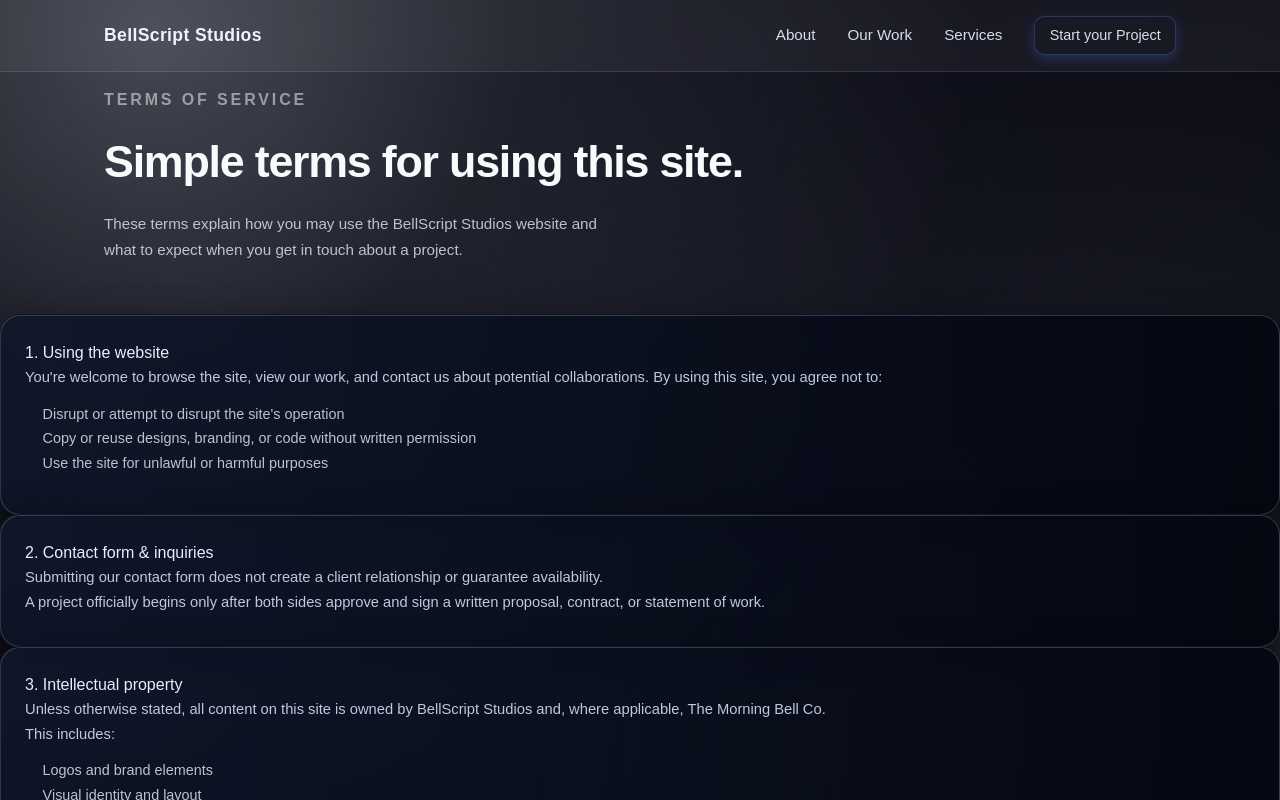
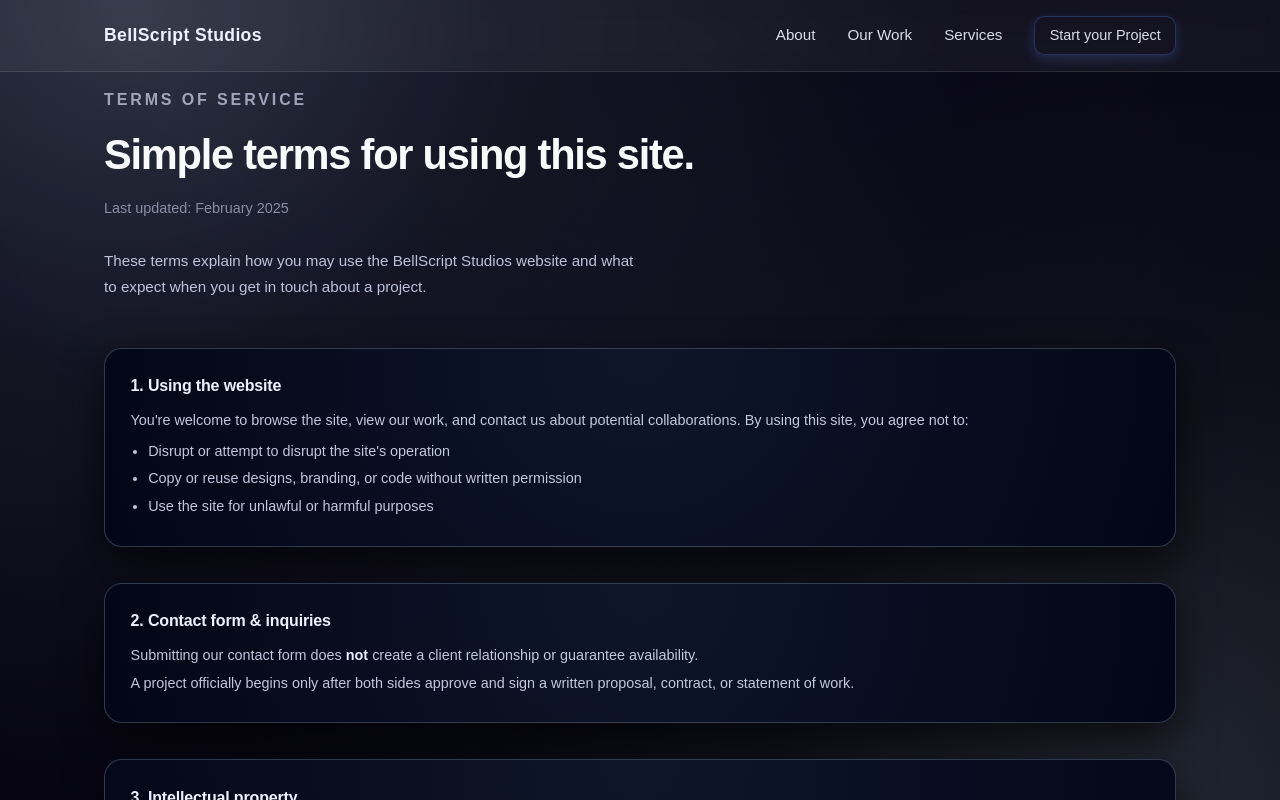
Before and after one commit to BellScriptStudios/bellscript-v2, a Next.js app: page /terms in a window 1280 px wide. Shown: the top 800 px of the page. Built offline with nearby package versions, Linux system fonts and the light colour scheme; no server answers.

Commit message:
feat: Add LegalPage styles and update Privacy and Terms pages with last updated date and email correction

```diff
--- a/src/app/Styles/AboutPage.module.css
+++ b/src/app/Styles/AboutPage.module.css
@@ -1,4 +1,3 @@
-
 .page {
   position: relative;
   min-height: 100vh;
--- a/src/app/Styles/LegalPage.module.css
+++ b/src/app/Styles/LegalPage.module.css
@@ -0,0 +1,180 @@
+.page {
+  position: relative;
+  min-height: 100vh;
+  padding: 0;
+  color: #e8eefc;
+  isolation: isolate;
+
+  background:
+    radial-gradient(
+      circle at 10% 0%,
+      rgba(148, 163, 184, 0.28) 0%,
+      rgba(148, 163, 184, 0.1) 26%,
+      transparent 60%
+    ),
+    radial-gradient(
+      circle at 90% 100%,
+      rgba(148, 163, 184, 0.22) 0%,
+      rgba(148, 163, 184, 0.08) 28%,
+      transparent 65%
+    ),
+    linear-gradient(145deg, #050614 0%, #050311 45%, #03040b 100%);
+  background-attachment: fixed;
+}
+
+.page::before {
+  content: "";
+  position: fixed;
+  inset: -30%;
+  z-index: -1;
+  pointer-events: none;
+  background:
+    linear-gradient(
+      to bottom,
+      rgba(248, 250, 252, 0.04) 0px,
+      transparent 1px,
+      transparent 14px
+    ),
+    radial-gradient(
+      ellipse at 50% 0%,
+      rgba(248, 250, 252, 0.18) 0%,
+      rgba(15, 23, 42, 0) 60%
+    );
+  mix-blend-mode: soft-light;
+  opacity: 0.4;
+  filter: blur(0.4px);
+}
+
+.hero {
+  max-width: 1120px;
+  margin: 0 auto;
+  padding: 4.5rem 1.25rem 2.5rem;
+  display: flex;
+  flex-direction: column;
+  gap: 0.75rem;
+}
+
+.kicker {
+  text-transform: uppercase;
+  letter-spacing: 0.18em;
+  font-weight: 600;
+  color: rgba(226, 232, 255, 0.65);
+}
+
+.title {
+  font-size: clamp(2rem, 4vw, 2.6rem);
+  font-weight: 700;
+  letter-spacing: -0.03em;
+  color: #f9fafb;
+  margin: 0;
+}
+
+.lead {
+  font-size: 0.95rem;
+  line-height: 1.7;
+  max-width: 34rem;
+  margin: 0.25rem 0 0;
+  color: rgba(226, 232, 255, 0.82);
+}
+
+.body {
+  max-width: 1120px;
+  margin: 0 auto;
+  padding: 0 1.25rem 3.5rem;
+  display: flex;
+  flex-direction: column;
+  gap: 2rem;
+}
+
+.section {
+  background: radial-gradient(circle at top, rgba(15, 23, 42, 0.95), #020617);
+  border-radius: 18px;
+  border: 1px solid rgba(148, 163, 184, 0.32);
+  padding: 1.4rem 1.35rem 1.5rem;
+  box-shadow: 0 16px 40px rgba(0, 0, 0, 0.65);
+}
+
+.sectionTitle {
+  font-size: 1rem;
+  font-weight: 600;
+  letter-spacing: -0.01em;
+  margin: 0 0 0.6rem;
+  color: #eef2ff;
+}
+
+.updated {
+  font-size: 0.9rem;
+  color: rgba(226, 232, 255, 0.55);
+  margin: 0 0 0.75rem;
+}
+
+.sectionSubTitle {
+  font-size: 0.9rem;
+  font-weight: 500;
+  margin: 0.1rem 0 0.4rem;
+  color: rgba(226, 232, 255, 0.9);
+}
+
+.sectionBody {
+  font-size: 0.9rem;
+  line-height: 1.7;
+  margin: 0.2rem 0 0;
+  color: rgba(226, 232, 255, 0.85);
+}
+
+.list {
+  margin: 0.4rem 0 0;
+  padding-left: 1.1rem;
+  font-size: 0.9rem;
+  line-height: 1.7;
+  color: rgba(226, 232, 255, 0.85);
+}
+
+.list li {
+    list-style: disc;
+}
+
+.list li + li {
+  margin-top: 0.2rem;
+}
+
+.inlineStrong {
+  font-weight: 600;
+  color: #e5edff;
+}
+
+.backNav {
+  max-width: 1120px;
+  margin: 0 auto;
+  padding: 0 1.25rem 3rem;
+}
+
+.backLink {
+  font-size: 0.85rem;
+  color: rgba(226, 232, 255, 0.75);
+  text-decoration: none;
+}
+
+.backLink:hover {
+  color: #f9fafb;
+  text-decoration: underline;
+}
+
+@media (min-width: 768px) {
+  .hero {
+    padding: 5.5rem 1.5rem 3rem;
+  }
+
+  .body {
+    padding: 0 1.5rem 4rem;
+    gap: 2.25rem;
+  }
+
+  .section {
+    padding: 1.6rem 1.6rem 1.7rem;
+  }
+
+  .backNav {
+    padding: 0 1.5rem 3.5rem;
+  }
+}
--- a/src/app/privacy/page.tsx
+++ b/src/app/privacy/page.tsx
@@ -29,6 +29,7 @@
             <h1 id="privacy-title" className={styles.title}>
             A simple, human-readable privacy policy.
             </h1>
+            <p className={styles.updated}>Last updated: February 2025</p>
             <p className={styles.lead}>
             We only collect what you choose to send us through the contact form —
             and we use it solely to respond, collaborate, and support your project.
@@ -125,7 +126,7 @@
             <p className={styles.sectionBody}>
                 To make a privacy request, email{" "}
                 <span className={styles.inlineStrong}>
-                hello@BellScriptStudios.com
+                hello@bellscript.studio
                 </span>
                 .
             </p>
--- a/src/app/terms/page.tsx
+++ b/src/app/terms/page.tsx
@@ -1,6 +1,6 @@
 import type { Metadata } from "next";
 import Link from "next/link";
-import styles from "src/app/Styles/AboutPage.module.css";
+import styles from "src/app/Styles/LegalPage.module.css";
 
 export const metadata: Metadata = {
     title: "Terms of Service",
@@ -29,6 +29,7 @@
             <h1 id="terms-title" className={styles.title}>
             Simple terms for using this site.
             </h1>
+            <p className={styles.updated}>Last updated: February 2025</p>
             <p className={styles.lead}>
             These terms explain how you may use the BellScript Studios website and
             what to expect when you get in touch about a project.
@@ -141,7 +142,7 @@
                 If you have questions about these terms or how we work, you can
                 reach us at{" "}
                 <span className={styles.inlineStrong}>
-                hello@BellScriptStudios.com
+                hello@bellscript.stuido
                 </span>
                 .
             </p>
```
